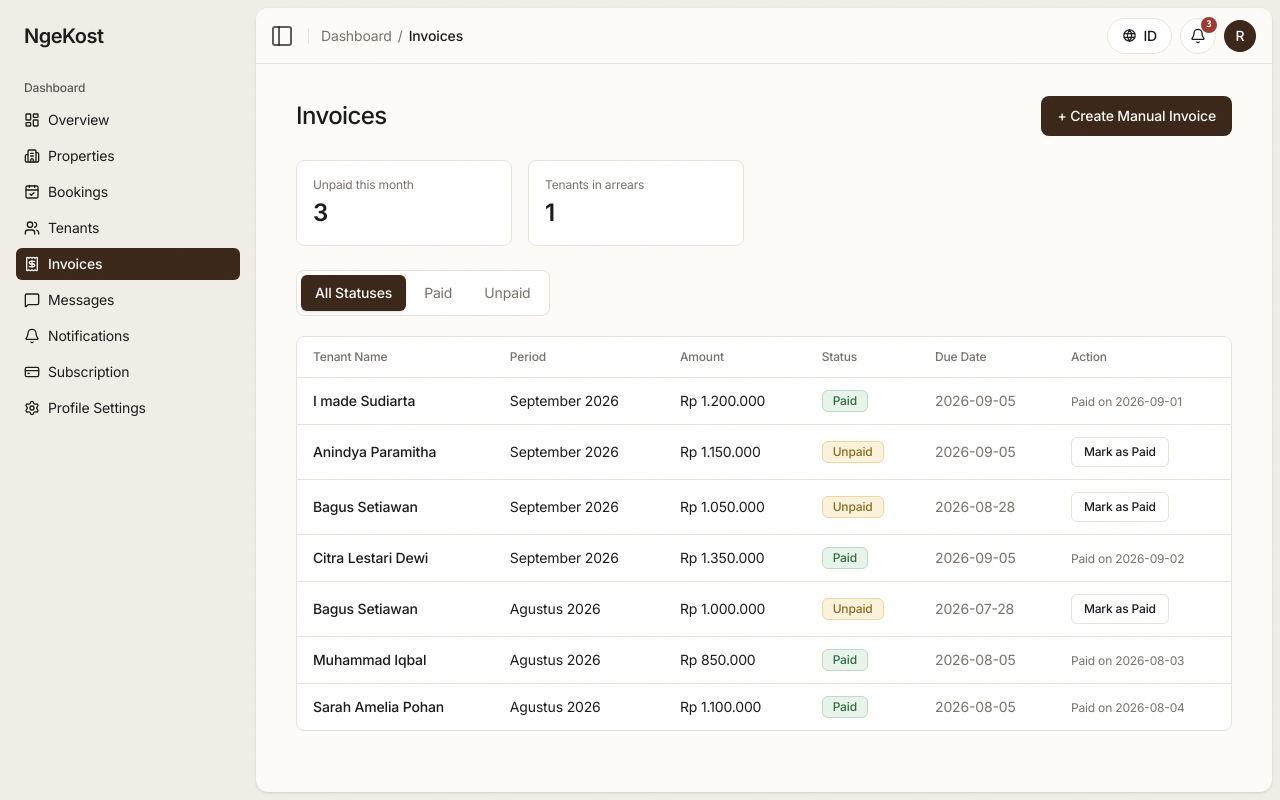
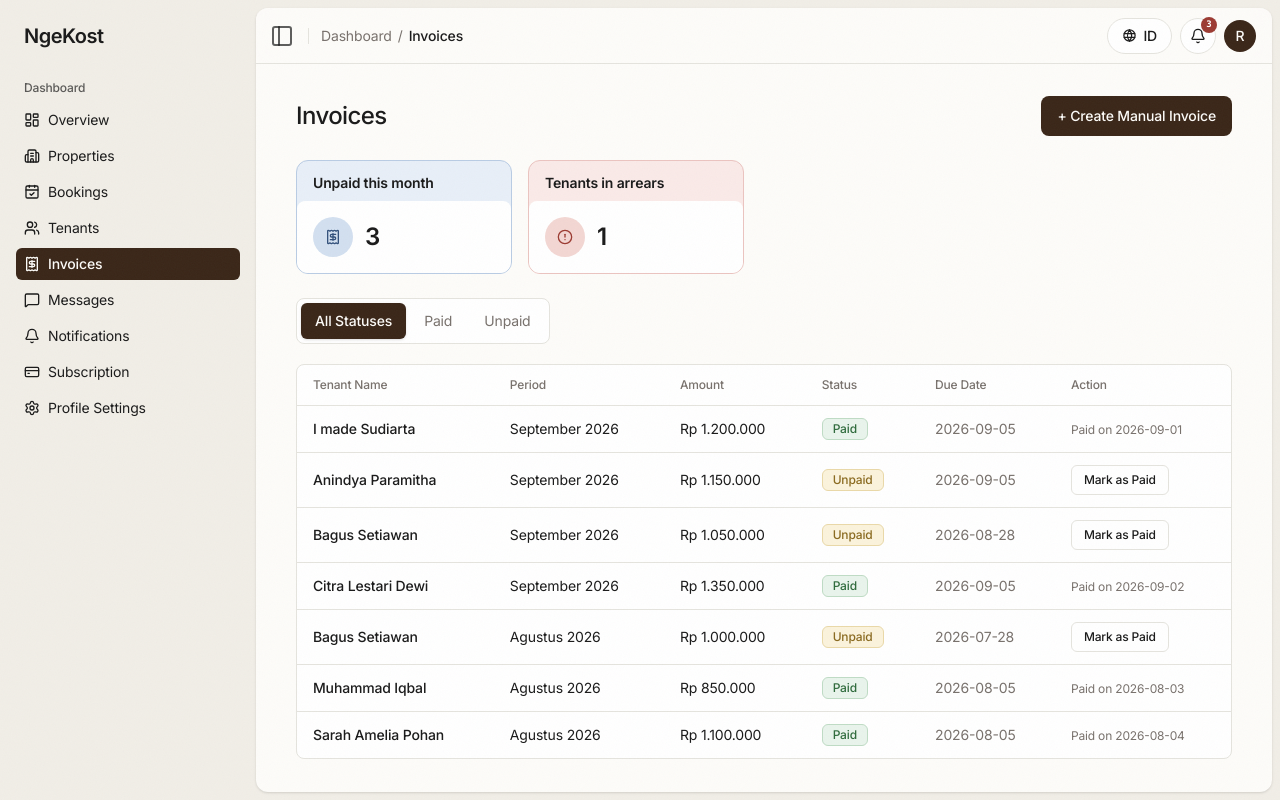
Before and after one commit to nfl-alvis/Ngekost, a Next.js app: page /en/owner/invoices in a window 1280 px wide. Built offline with nearby package versions, Linux system fonts and the light colour scheme.

Commit message:
feat: kartu ringkasan tagihan owner pakai band judul tinted + icon circle

```diff
--- a/src/app/[locale]/owner/invoices/page.tsx
+++ b/src/app/[locale]/owner/invoices/page.tsx
@@ -7,6 +7,7 @@ import { StatusBadge } from "@/components/StatusBadge";
 import { Dialog, DialogContent } from "@/components/ui/dialog";
 import { Tabs, TabsList, TabsTrigger } from "@/components/ui/tabs";
 import { Table, TableHeader, TableBody, TableRow, TableHead, TableCell } from "@/components/ui/table";
+import { AlertCircle, Receipt } from "lucide-react";
 import { invoices as seedInvoices, tenants } from "@/lib/data/entities";
 import type { Invoice } from "@/lib/data/types";
 import { formatIDR } from "@/lib/utils";
@@ -56,15 +57,33 @@ export default function OwnerInvoicesPage() {
         </button>
       </div>
 
-      {/* ringkasan */}
+      {/* ringkasan — band judul tinted di atas, card putih menyatu di bawah */}
       <div className="mb-6 grid grid-cols-2 gap-4 sm:max-w-md">
-        <div className="rounded-lg border border-nk-border bg-nk-surface p-4">
-          <p className="text-xs text-nk-text-muted">{t("summaryUnpaid")}</p>
-          <p className="mt-1 text-2xl font-semibold text-nk-text">{unpaidThisMonth}</p>
+        <div className="flex flex-col gap-1 overflow-hidden rounded-xl border border-[#B9CCE4] bg-[#E8EFF8]">
+          <p className="px-4 pb-1 pt-3 text-sm font-semibold text-nk-text">{t("summaryUnpaid")}</p>
+          <div className="flex-1 rounded-lg bg-nk-surface p-4">
+            <div className="flex items-center gap-3">
+              <div className="flex size-10 shrink-0 items-center justify-center rounded-full bg-[#D3E0F0] text-[#33517C]">
+                <Receipt className="size-4" aria-hidden="true" />
+              </div>
+              <p className="truncate text-2xl font-semibold tracking-tight text-nk-text">
+                {unpaidThisMonth}
+              </p>
+            </div>
+          </div>
         </div>
-        <div className="rounded-lg border border-nk-border bg-nk-surface p-4">
-          <p className="text-xs text-nk-text-muted">{t("summaryArrears")}</p>
-          <p className="mt-1 text-2xl font-semibold text-nk-text">{arrears}</p>
+        <div className="flex flex-col gap-1 overflow-hidden rounded-xl border border-[#EBC4C0] bg-[#FAEAE8]">
+          <p className="px-4 pb-1 pt-3 text-sm font-semibold text-nk-text">{t("summaryArrears")}</p>
+          <div className="flex-1 rounded-lg bg-nk-surface p-4">
+            <div className="flex items-center gap-3">
+              <div className="flex size-10 shrink-0 items-center justify-center rounded-full bg-[#F3D7D3] text-[#9C3B32]">
+                <AlertCircle className="size-4" aria-hidden="true" />
+              </div>
+              <p className="truncate text-2xl font-semibold tracking-tight text-nk-text">
+                {arrears}
+              </p>
+            </div>
+          </div>
         </div>
       </div>
 
```
